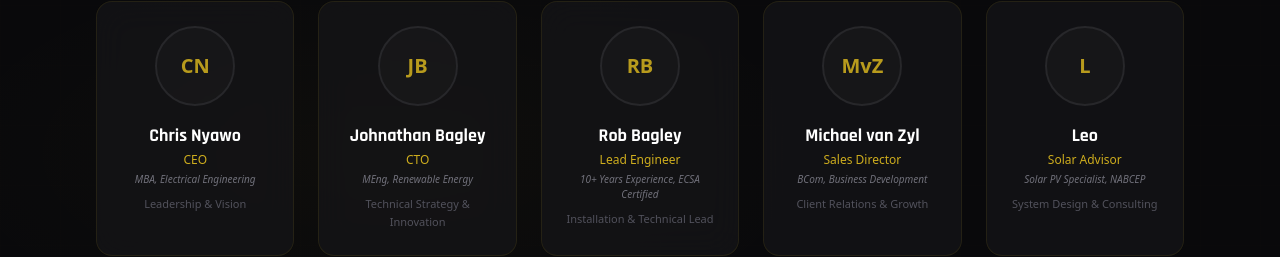
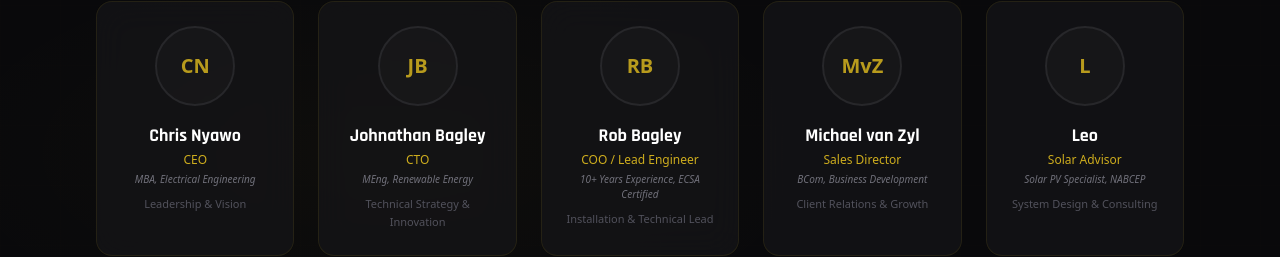
Before and after one commit to JonTheory/Enewable, a Next.js app: page / in a window 1280 px wide. Shown: the part 2205-2462 px from the top of the page. Built offline with nearby package versions, Linux system fonts and the light colour scheme.

Commit message:
Update Rob Bagley as COO/Lead Engineer

```diff
--- a/src/components/Team.tsx
+++ b/src/components/Team.tsx
@@ -23,7 +23,7 @@ const team = [
     },
     {
         name: "Rob Bagley",
-        role: "Lead Engineer",
+        role: "COO / Lead Engineer",
         bio: "Installation & Technical Lead",
         credentials: "10+ Years Experience, ECSA Certified",
         initials: "RB",
```
